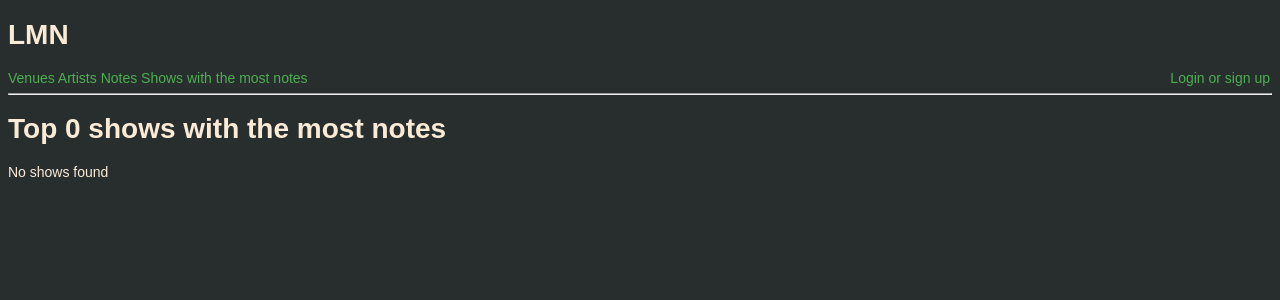
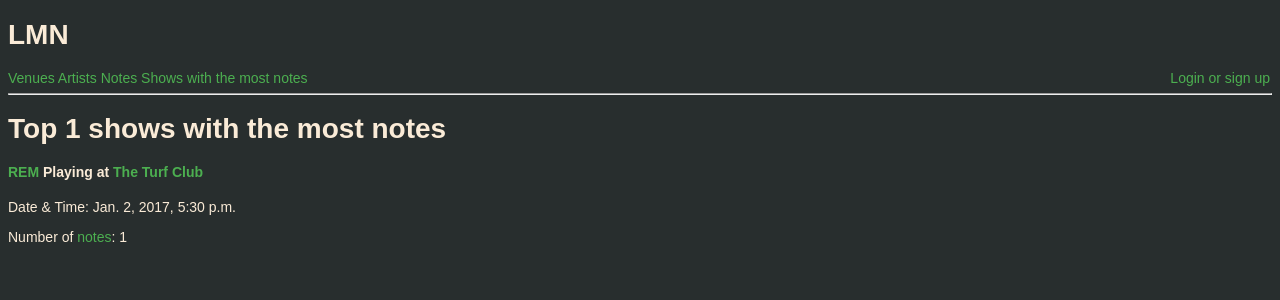
Before and after one commit to oscar-chiqui/group_4, a Django app: page /shows/most_notes_list/ in a window 1280 px wide. Shown: the top 300 px of the page. Run offline with Django 3.2, Linux system fonts and the light colour scheme; data comes from the database, SQL or seed files in the repository; tables that the repository leaves empty hold one stand-in row (values such as "Sample post"); parts of the project's set-up code (start-up, migrations or seed data) failed here and were passed over.

Commit message:
Change template to hold the top_5_shows list instead of top_10_shows

```diff
--- a/lmn/templates/lmn/shows/shows_with_most_notes.html
+++ b/lmn/templates/lmn/shows/shows_with_most_notes.html
@@ -2,9 +2,9 @@
 
 {% block content %}
 
-  <h1>Top {{ top_10_shows|length }} shows with the most notes</h1>
+  <h1>Top {{ top_5_shows|length }} shows with the most notes</h1>
 
-  {% for show in top_10_shows %}
+  {% for show in top_5_shows %}
 
     <div id="shows-with-most-notes-title">
       <h4>
```
